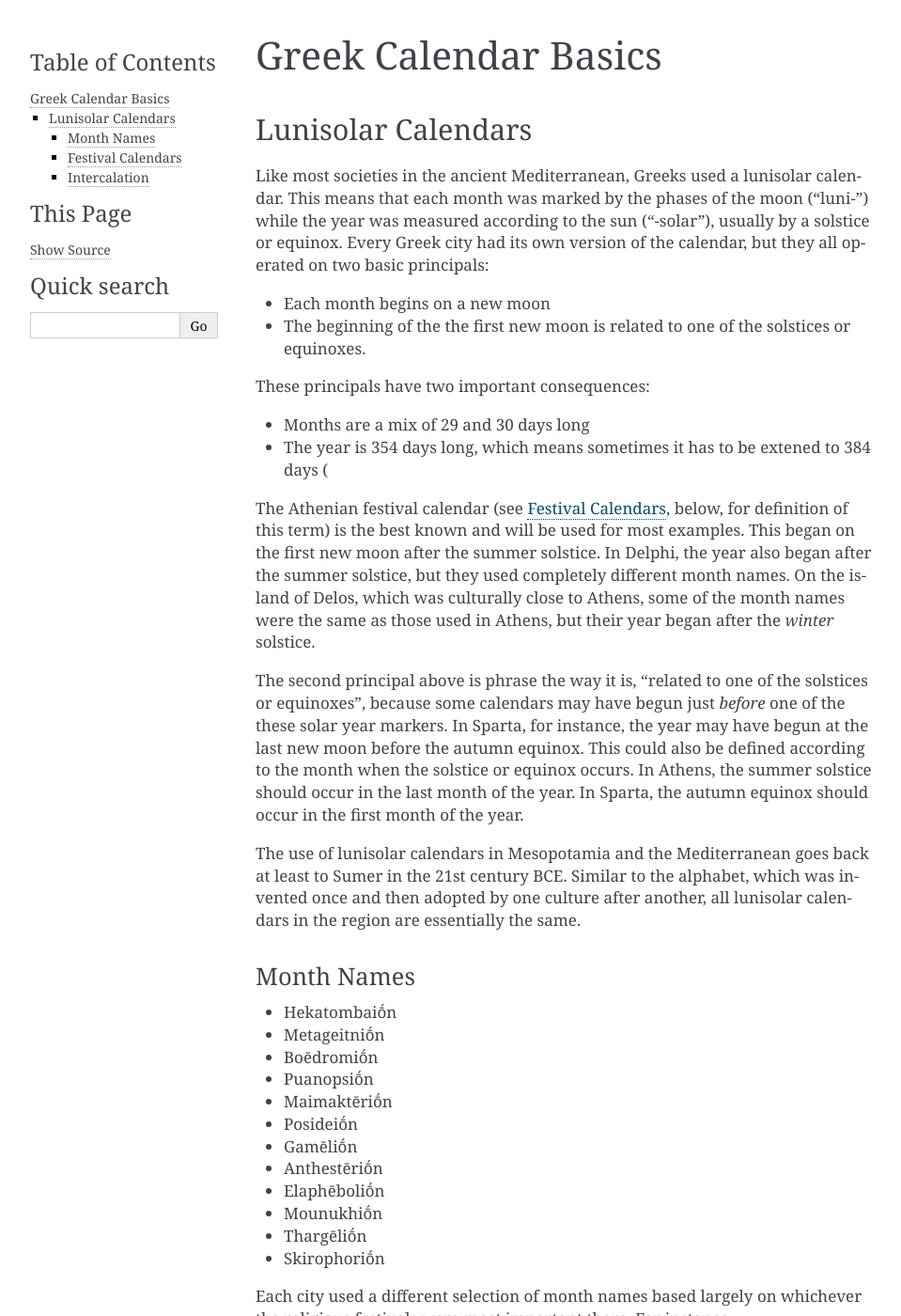
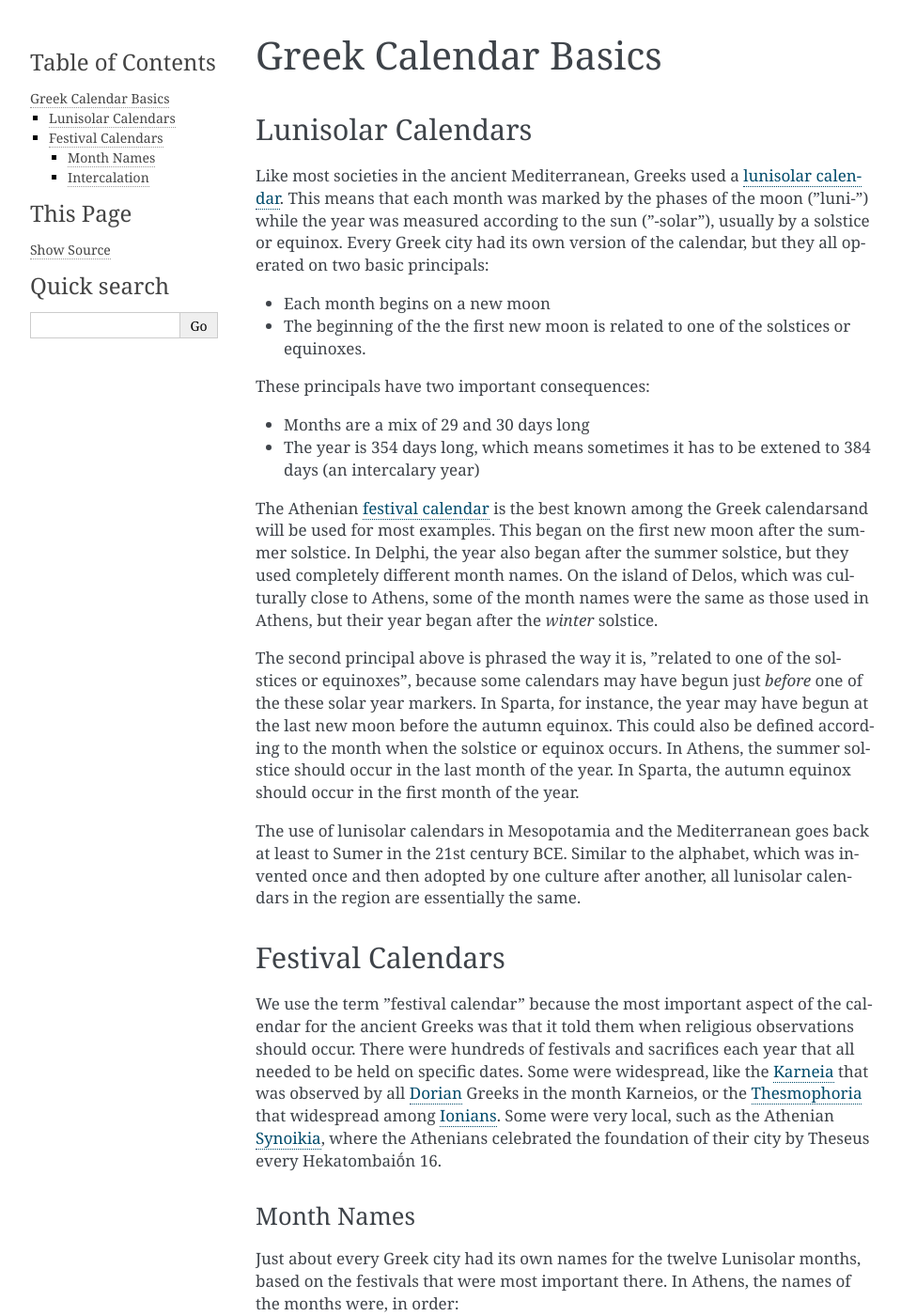
Before and after one commit to seanredmond/heniautos, a Sphinx documentation site: the page built from docs/greek_calendar_basics.rst, in a window 1280 px wide and 1400 px high. Shown: the whole window at 94% size, without its empty margins (148-1107 px from the left). Built offline with Sphinx 7.4.7, drawn with Linux system fonts in a browser that asks for light colours; some of the changed text lies outside the part shown.

Commit message:
Additions

```diff
--- a/docs/greek_calendar_basics.rst
+++ b/docs/greek_calendar_basics.rst
@@ -5,11 +5,12 @@ Lunisolar Calendars
 -------------------
 
 Like most societies in the ancient Mediterranean, Greeks used a
-lunisolar calendar. This means that each month was marked by the
-phases of the moon ("luni-") while the year was measured according to
-the sun ("-solar"), usually by a solstice or equinox. Every Greek city
-had its own version of the calendar, but they all operated on two
-basic principals:
+`lunisolar calendar
+<https://en.wikipedia.org/wiki/Lunisolar_calendar>`_. This means that
+each month was marked by the phases of the moon (”luni-”) while the
+year was measured according to the sun (”-solar”), usually by a
+solstice or equinox. Every Greek city had its own version of the
+calendar, but they all operated on two basic principals:
 
 * Each month begins on a new moon
 * The beginning of the the first new moon is related to one of the
@@ -18,19 +19,19 @@ basic principals:
 These principals have two important consequences:
 
 * Months are a mix of 29 and 30 days long
-* The year is 354 days long, which means sometimes it has to be extened to 384 days (
+* The year is 354 days long, which means sometimes it has to be extened to 384 days (an intercalary year)
 
-The Athenian festival calendar (see :ref:`festival-cal-definition`,
-below, for definition of this term) is the best known and will be used
-for most examples. This began on the first new moon after the summer
+The Athenian :ref:`festival calendar <festival-cal-definition>` is the
+best known among the Greek calendarsand will be used for most
+examples. This began on the first new moon after the summer
 solstice. In Delphi, the year also began after the summer solstice,
 but they used completely different month names. On the island of
 Delos, which was culturally close to Athens, some of the month names
 were the same as those used in Athens, but their year began after the
 *winter* solstice.
 
-The second principal above is phrase the way it is, "related to one of
-the solstices or equinoxes", because some calendars may have begun
+The second principal above is phrased the way it is, ”related to one of
+the solstices or equinoxes”, because some calendars may have begun
 just *before* one of the these solar year markers. In Sparta, for
 instance, the year may have begun at the last new moon before the
 autumn equinox. This could also be defined according to the month when
@@ -44,34 +45,44 @@ alphabet, which was invented once and then adopted by one culture
 after another, all lunisolar calendars in the region are essentially
 the same.
 
+.. _festival-cal-definition:
 
+Festival Calendars
+------------------
 
+We use the term ”festival calendar” because the most important aspect
+of the calendar for the ancient Greeks was that it told them when
+religious observations should occur. There were hundreds of festivals
+and sacrifices each year that all needed to be held on specific
+dates. Some were widespread, like the `Karneia
+<https://en.wikipedia.org/wiki/Carneia>`_ that was observed by all `Dorian <https://en.wikipedia.org/wiki/Dorians>`_ Greeks in the month
+Karneios, or the `Thesmophoria
+<https://en.wikipedia.org/wiki/Thesmophoria>`_ that widespread among
+`Ionians <https://en.wikipedia.org/wiki/Ionians>`_. Some were very
+local, such as the Athenian `Synoikia
+<https://en.wikipedia.org/wiki/Synoikia>`_, where the Athenians
+celebrated the foundation of their city by Theseus every
+Hekatombaiṓn 16.
 
 Month Names
 ^^^^^^^^^^^
 
+Just about every Greek city had its own names for the twelve Lunisolar months, based on the festivals that were most important there. In Athens, the names of the months were, in order:
 
-* Hekatombaiṓn
-* Metageitniṓn
-* Boēdromiṓn
-* Puanopsiṓn
-* Maimaktēriṓn
-* Posideiṓn
-* Gamēliṓn
-* Anthestēriṓn
-* Elaphēboliṓn
-* Mounukhiṓn
-* Thargēliṓn
-* Skirophoriṓn
+#. Hekatombaiṓn
+#. Metageitniṓn
+#. Boēdromiṓn
+#. Puanopsiṓn
+#. Maimaktēriṓn
+#. Posideiṓn
+#. Gamēliṓn
+#. Anthestēriṓn
+#. Elaphēboliṓn
+#. Mounukhiṓn
+#. Thargēliṓn
+#. Skirophoriṓn
 
-Each city used a different selection of month names based largely on whichever the religious festivals were most important there. For instance,
-
-.. _festival-cal-definition:
-
-Festival Calendars
-^^^^^^^^^^^^^^^^^^
-These calendars are called "festival calendars" in this documentation because they regulated th
-
+In Hekatombaiṓn, the Athenians celebrated four major annual festivals: the Hekatombaia (which gave the month its name) on the 7th, Kronia on the 12th, Synoikia on the 16th, and Panathenaia on the 28th. Some celebrations occured every month. For instance, the 3rd of every month was sacred to Athena, the 6th to Artemis, and the 7th to Apollo. Sometimes these days included a specific celebration, like the Hekatombaiṓn which was celebrated in honor of Apollo and therefore occurred on his day, the 7th.
 
 Intercalation
 ^^^^^^^^^^^^^
```
